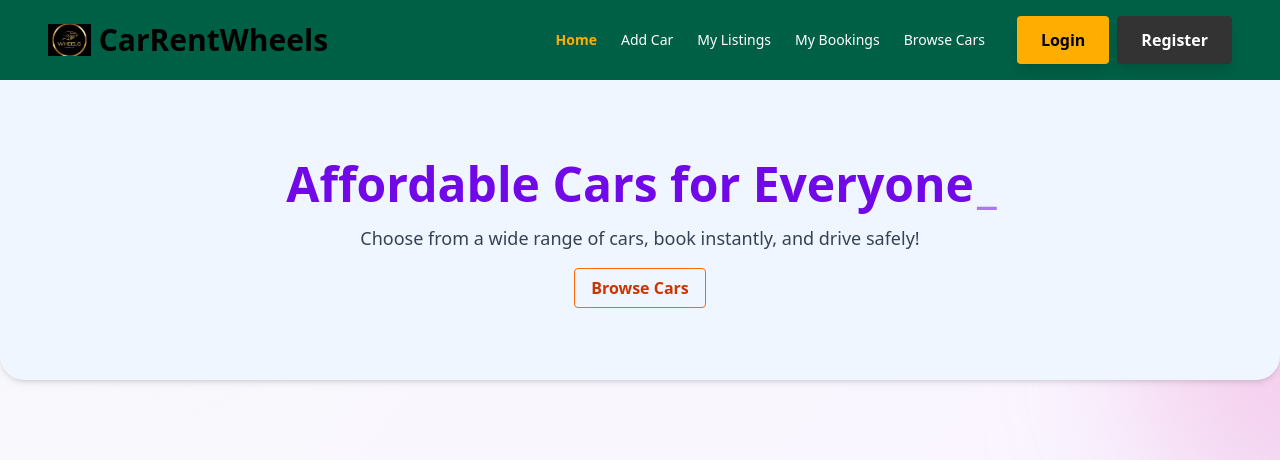
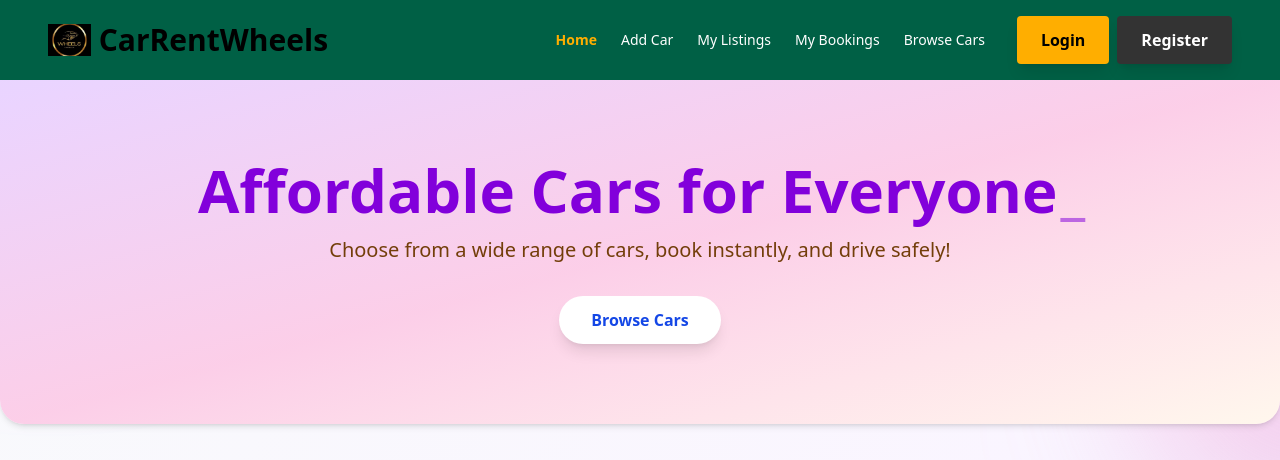
Before and after one commit to Sagor1998-debug/rentwheels-client, a React (Vite) app: page / in a window 1280 px wide. Shown: the top 460 px of the page. Built offline with nearby package versions, Linux system fonts and the light colour scheme; no server answers.

Commit message:
netlify image fix

```diff
--- a/src/api/axiosInstance.js
+++ b/src/api/axiosInstance.js
@@ -3,6 +3,7 @@ import { getAuth } from "firebase/auth";
 
 const axiosInstance = axios.create({
   baseURL: "https://rentwheels-server-8.onrender.com/api",
+
 });
 
 axiosInstance.interceptors.request.use(async (config) => {
--- a/src/components/HeroBanner.jsx
+++ b/src/components/HeroBanner.jsx
@@ -4,10 +4,14 @@ import { Link } from "react-router-dom";
 
 const HeroBanner = () => {
   return (
-    <div className="bg-blue-50 py-20 px-6 text-center rounded-b-3xl shadow-md">
-      <h1 className="text-5xl font-bold mb-4 text-violet-700">
+    <div className="bg-gradient-to-br from-purple-200 via-pink-200 to-orange-50 py-20 px-6 text-center rounded-b-3xl shadow-md text-purple-700">
+      <h1 className="text-5xl md:text-6xl font-bold mb-4">
         <Typewriter
-          words={["Rent Wheels Easily!", "Affordable Cars for Everyone", "Drive Your Dreams"]}
+          words={[
+            "Rent Wheels Easily!",
+            "Affordable Cars for Everyone",
+            "Drive Your Dreams"
+          ]}
           loop={0}
           cursor
           cursorStyle="_"
@@ -16,12 +20,14 @@ const HeroBanner = () => {
           delaySpeed={1500}
         />
       </h1>
-      <p className="text-gray-700 text-lg mb-6">
+
+      <p className="text-yellow-900 text-lg md:text-xl mb-8 max-w-2xl mx-auto">
         Choose from a wide range of cars, book instantly, and drive safely!
       </p>
+
       <Link
         to="/cars"
-        className="bg-transparent hover:bg-orange-500 text-orange-700 font-semibold hover:text-white py-2 px-4 border border-orange-500 hover:border-transparent rounded"
+        className="inline-block bg-white text-blue-700 font-semibold hover:bg-gray-100 py-3 px-8 rounded-full transition duration-300 shadow-lg"
       >
         Browse Cars
       </Link>
--- a/vite.config.js
+++ b/vite.config.js
@@ -1,12 +1,15 @@
+// vite.config.js
 import { defineConfig } from 'vite'
 import react from '@vitejs/plugin-react'
 import tailwindcss from '@tailwindcss/vite'
 
-
-// https://vite.dev/config/
 export default defineConfig({
-  plugins: [react(),
-    tailwindcss(),
-    ("daisyui")
+  plugins: [
+    react(),
+    tailwindcss()
   ],
+  build: {
+    outDir: 'dist',
+  },
+  base: '/',
 })
```
